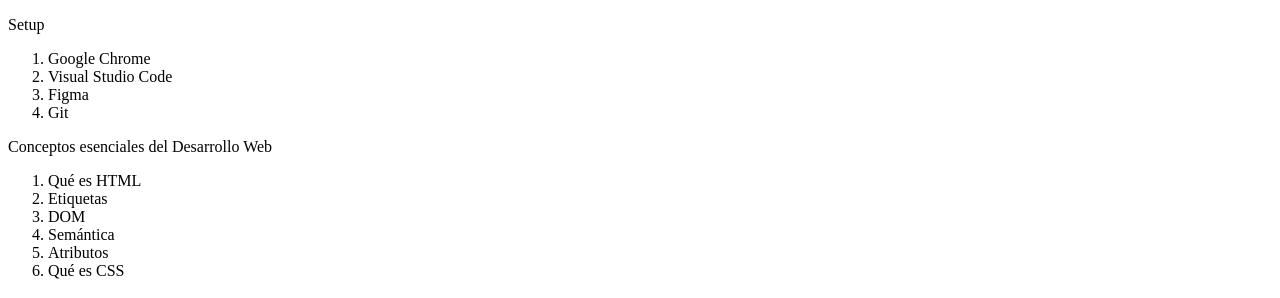
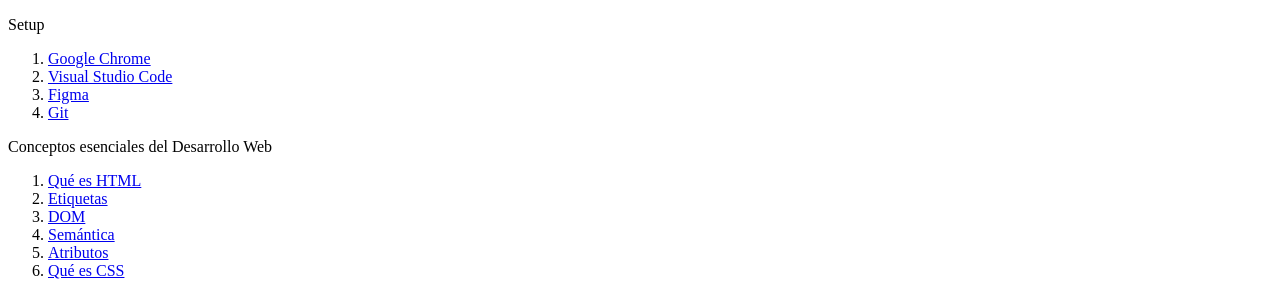
Before and after one commit to EmeMendez/html-css-esencial, a plain HTML site: page index.html in a window 1280 px wide. Shown: the top 298 px of the page. Drawn offline with Linux system fonts and the light colour scheme.

Commit message:
Enlace y rutas

```diff
--- a/index.html
+++ b/index.html
@@ -11,19 +11,19 @@
       <nav>
         <p>Setup</p>
         <ol>
-          <li>Google Chrome</li>
-          <li>Visual Studio Code</li>
-          <li>Figma</li>
-          <li>Git</li>
+          <li><a href="#google-chrome">Google Chrome</a></li>
+          <li><a href="#vs-code">Visual Studio Code</a></li>
+          <li><a href="#figma">Figma</a></li>
+          <li><a href="#git">Git</a></li>
         </ol>
         <p>Conceptos esenciales del Desarrollo Web</p>
         <ol>
-          <li>Qué es HTML</li>
-          <li>Etiquetas</li>
-          <li>DOM</li>
-          <li>Semántica</li>
-          <li>Atributos</li>
-          <li>Qué es CSS</li>
+          <li><a href="#html">Qué es HTML</a></li>
+          <li><a href="#tags">Etiquetas</a></li>
+          <li><a href="#dom">DOM</a></li>
+          <li><a href="#semanthic">Semántica</a></li>
+          <li><a href="#attributes">Atributos</a></li>
+          <li><a href="#css">Qué es CSS</a></li>
         </ol>
       </nav>
     </header>
@@ -35,16 +35,16 @@
     <hr>
     <h2>Setup</h2>
     <!-- google chrome section -->
-    <img src="images/google-chrome.png" alt="Logo del navegador Google Chrome" />
-    <h3>Google Chrome</h3>
+    <img src="./images/google-chrome.png" alt="Logo del navegador Google Chrome" />
+    <h3 id="google-chrome">Google Chrome</h3>
     <p>
       Chrome va a ser el navegador que utilizaremos en el curso por su extenso soporte de nuevos estándares y herramientas de
       desarrollo avanzadas y de amigable uso.
     </p><!-- end google chrome section -->
 
     <!-- vscode section -->
-    <img src="images/visual-studio-code.png" alt="Logo del editor de código Visual Studio Code">
-    <h3>Visual Studio Code</h3>
+    <img src="./images/visual-studio-code.png" alt="Logo del editor de código Visual Studio Code">
+    <h3 id="vs-code">Visual Studio Code</h3>
     <p>
       Visual Studio Code es el editor de texto más popular y potente del mercado actualmente, su fácil uso y la capacidad de
       extenderlo por medio de plugins lo hace el complemento perfecto para cualquier programador sin importar el lenguaje en
@@ -52,16 +52,16 @@
     </p><!-- end vscode section -->
 
     <!-- figma section -->
-    <img src="images/figma.png" alt="Logo de Figma">
-    <h3>Figma</h3>
+    <img src="./images/figma.png" alt="Logo de Figma">
+    <h3 id="figma">Figma</h3>
     <p>
       Figma es una la herramienta más popular en la actualidad para entregar diseños a los desarrolladores para su
       implementación por su fácil uso porque puede ser usado directamente desde el navegador.
     </p><!-- end figma section -->
 
     <!-- github section -->
-    <img src="images/gitHub.png" alt="Logo de Github">
-    <h3>GitHub</h3>
+    <img src="./images/gitHub.png" alt="Logo de Github">
+    <h3 id="github">GitHub</h3>
     <p>
       Así como en Facebook te encuentran tus amigos, en Github te encuentran otras programadoras y programadores de todo el
       mundo, en vez de subir fotos de tus viajes aquí subes tu código y puedes elegir hacerlo “open source” o guardarlo de
@@ -71,13 +71,13 @@
     <hr>
 
     <h2>Conceptos esenciales del Desarrollo Web</h2>
-    <h3>Qué es HTML</h3>
+    <h3 id="html">Qué es HTML</h3>
     <p>
       Hyper Text Markup Language o Lenguaje de marcas Hipertexto. Es el componente más básico de la web. Define el significado
       y la estructura del contenido.
     </p>
 
-    <h3>Etiquetas</h3>
+    <h3 id="tags">Etiquetas</h3>
     <p>
     Las etiquetas HTML van a ayudarnos a brindar una estructura y semántica al contenido de nuestro website y cada una tiene
     características y usos diferentes aunque visualmente den un resultado similar.
@@ -89,15 +89,15 @@
       Software Developer.
     </p>
 
-    <h3>DOM</h3>
+    <h3 id="dom">DOM</h3>
     <p>
       El Document Object Model es una estructura de árbol que representará todos nuestros proyectos web como si un árbol
       genealógico fuera: padres, hijos, hermanos con niveles infinitos. cuando entendemos esta anidación podemos identificar
       dependencias, herencias en css y que tan complejo es nuestro proyecto.
     </p>
-    <img src="images/dom.png" width="900" alt="Imagen del DOM(Document Object Model)">
+    <img src="./images/dom.png" width="900" alt="Imagen del DOM(Document Object Model)">
 
-    <h3>Semántica</h3>
+    <h3 id="semanthic">Semántica</h3>
     <p>
       La semántica le brinda sentido a cada elemento existen en un sitio web, algunos elementos será meramente decorativos y
       no deben significar nada pero otros serán títulos y deberán estar en diferente jerarquías o alguna secciones serán más
@@ -106,19 +106,19 @@
       la accesibilidad de tu sitio web, para que personas con habilidades diferentes puedan entender cada contenido.
     </p>
 
-    <h3>Atributos</h3>
+    <h3 id="attributes">Atributos</h3>
     <p>
     Los atributos le dan características extra a las etiquetas para complementar información y son pre programadas por el
     navegador, algunos atributos funcionan en todas las etiquetas de la misma forma como ‘class’ pero otros atributos
     funcionan en solo alguna etiquetas como src.
     </p>
 
-    <h3>CSS</h3>
+    <h3 id="css">CSS</h3>
     <p>
       Hojas de Estilo en Cascada (del inglés Cascading Style Sheets) o CSS es el lenguaje de estilos utilizado para describir
       la presentación de documentos HTML
     </p>
-    <img src="images/css.png" width="900" alt="Imagen de css">
+    <img src="./images/css.png" width="900" alt="Imagen de css">
 
     <h2>Modelo de caja</h2>
     <h3>El modelo de caja está compuesto por:</h3>
@@ -152,7 +152,7 @@
     <h3>Modelo de caja</h3>
     <img src="./images/change.png" alt="Imagen propietario blog">
 
-    <p>Si tienes alguna pregunta escríbeme a <a href="">me@leonidasesteban.com</a></p>
+    <p>Si tienes alguna pregunta escríbeme a <a href="mailto:me@ememendez.com">me@ememendez.com</a></p>
     <h3>Suscríbete a nuestro newsletter</h3>
     <input type="text" name="name" id="name">
     <input type="email" name="email" id="email">
```
